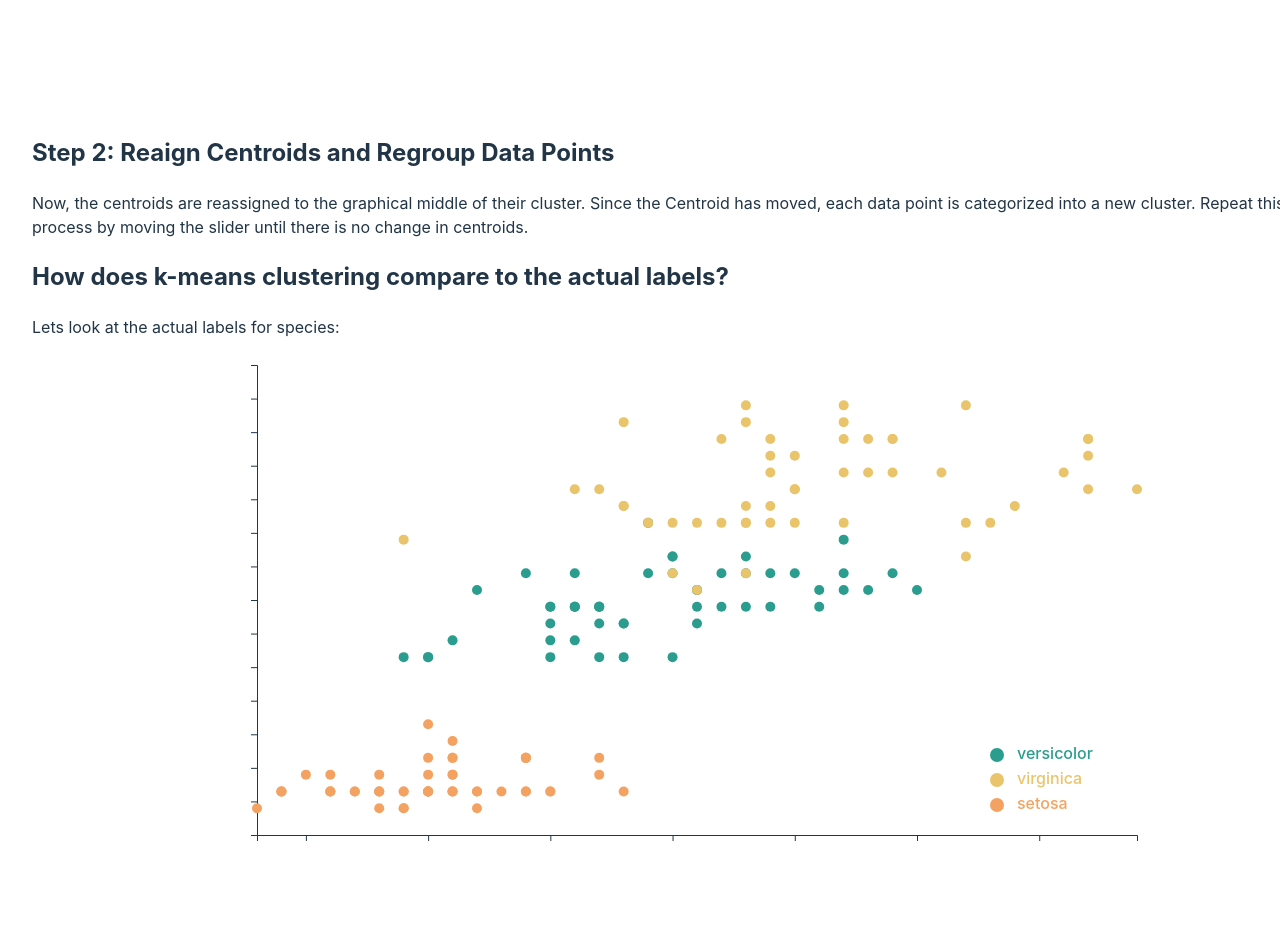
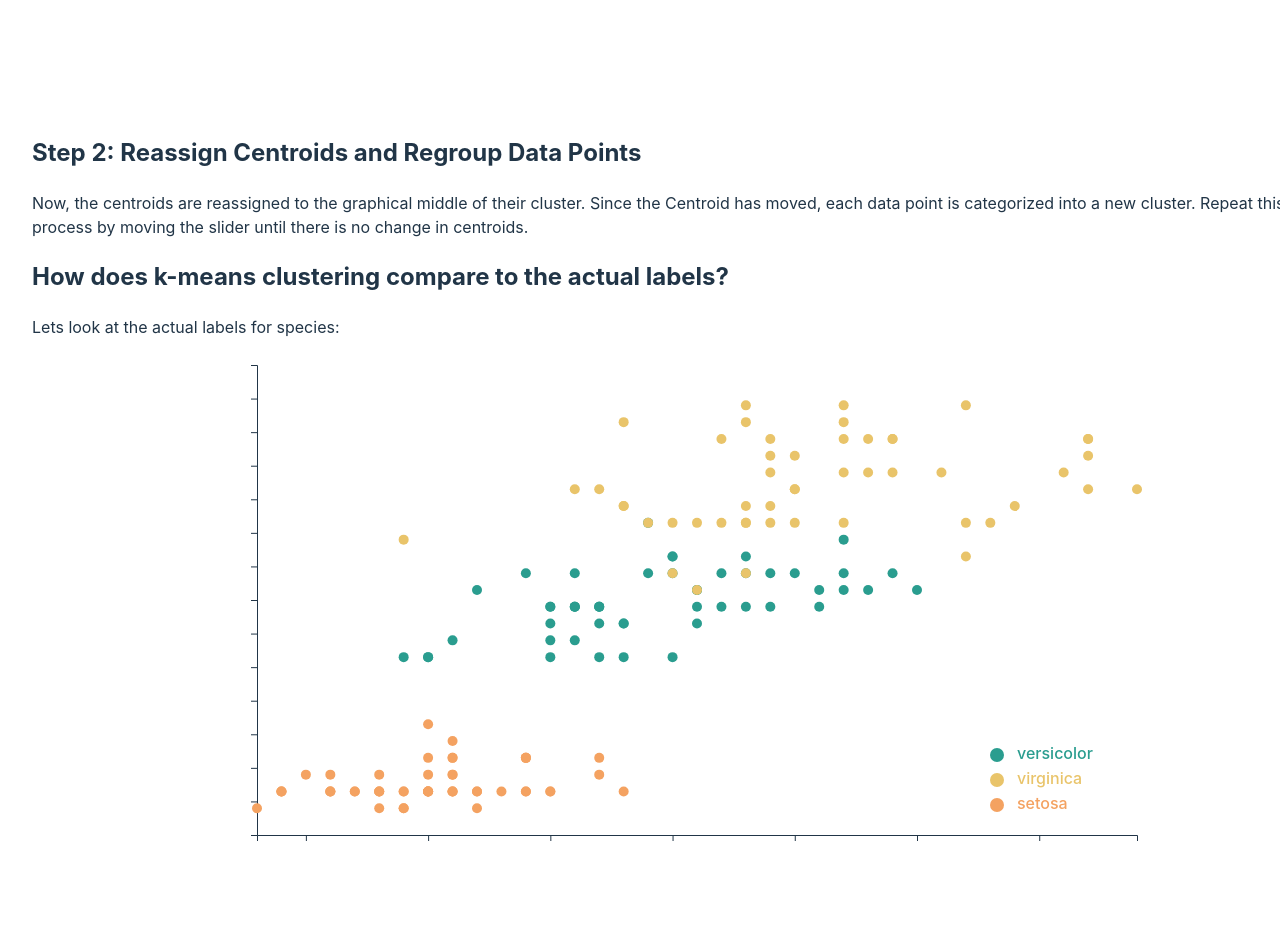
Before and after one commit to ncolebank12/dsc106-proj4, a Svelte app: page / in a window 1280 px wide. Shown: the part 1560-2490 px from the top of the page. Built offline with nearby package versions, Linux system fonts and the light colour scheme.

Commit message:
Update KMeansGrapher.svelte

```diff
--- a/src/components/KMeansGrapher.svelte
+++ b/src/components/KMeansGrapher.svelte
@@ -134,7 +134,7 @@
         <button class='initialize' on:click={initializeAndRun}>Initialize and Run</button>
     </div>
     <svg id='scatter'></svg>
-    <h2>Step 2: Reaign Centroids and Regroup Data Points</h2>
+    <h2>Step 2: Reassign Centroids and Regroup Data Points</h2>
     <p>Now, the centroids are reassigned to the graphical middle of their cluster. Since the Centroid has moved, each data point is categorized into a new cluster. Repeat this process by moving the slider until there is no change in centroids.</p>
     {#if maxIteration > 0}
         <div class="slider-container">
```
